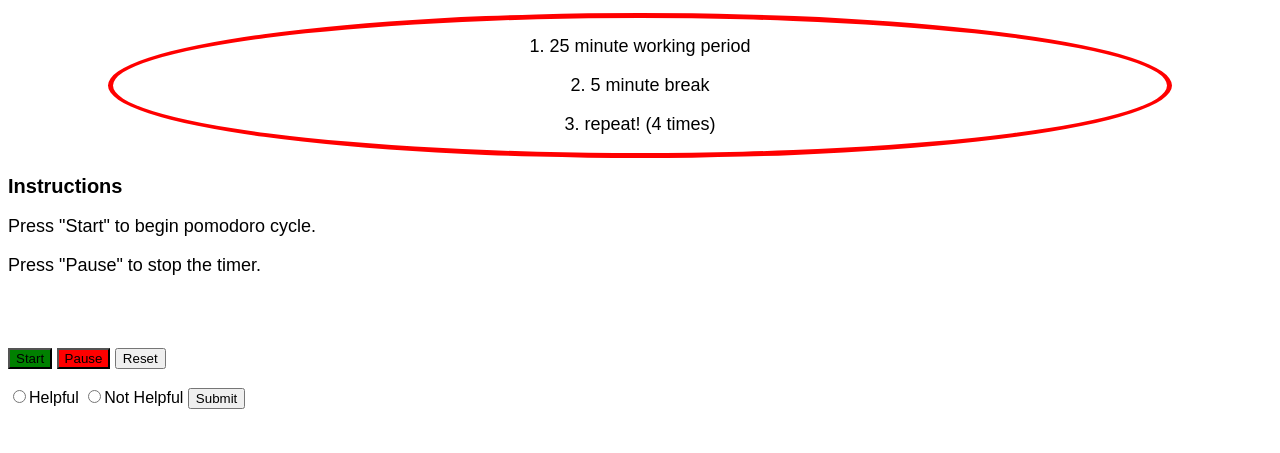
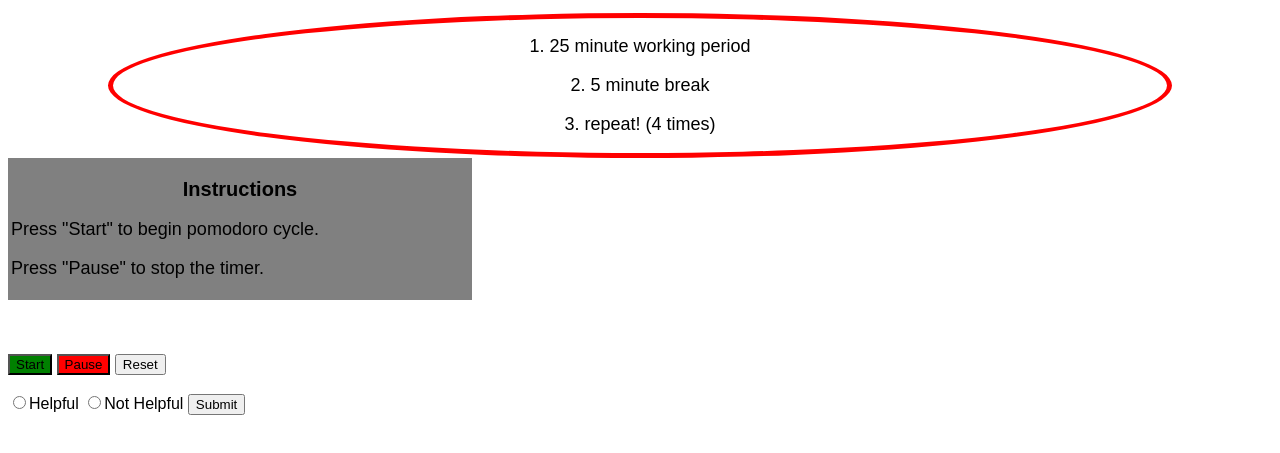
Before and after one commit to eching11/100DaysofCode-projects, a plain HTML site: page index.html in a window 1280 px wide. Shown: the part 149-602 px from the top of the page. Drawn offline with Linux system fonts and the light colour scheme.

Commit message:
Added gray box class for instruction

```diff
--- a/index.html
+++ b/index.html
@@ -18,6 +18,13 @@
 		border-radius: 60%;
 		margin-left: 100px;
 		margin-right: 100px;
+	}
+	.gray-box {
+		border-color: gray;
+		border-width: 3px;
+		border-style: solid;
+		background-color: gray;
+		margin-right: 800px;
 	}
 	.red-background {
 		background-color: red;
@@ -72,8 +79,9 @@
 		<p>2. 5 minute break</p>
 		<p>3. repeat! (4 times)</p>
 	</div>
-	<h2>Instructions</h2>
-	<div class="font-size">
+
+	<div class="font-size gray-box">
+		<h2 class="center">Instructions</h2>
 		<p>Press "Start" to begin pomodoro cycle.</p>
 		<p>Press "Pause" to stop the timer.</p>
 	</div>
```
